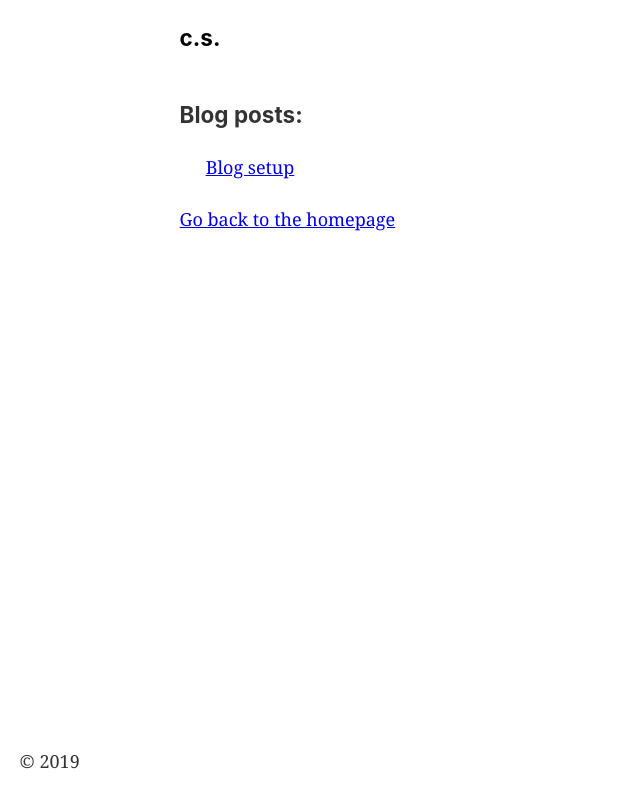
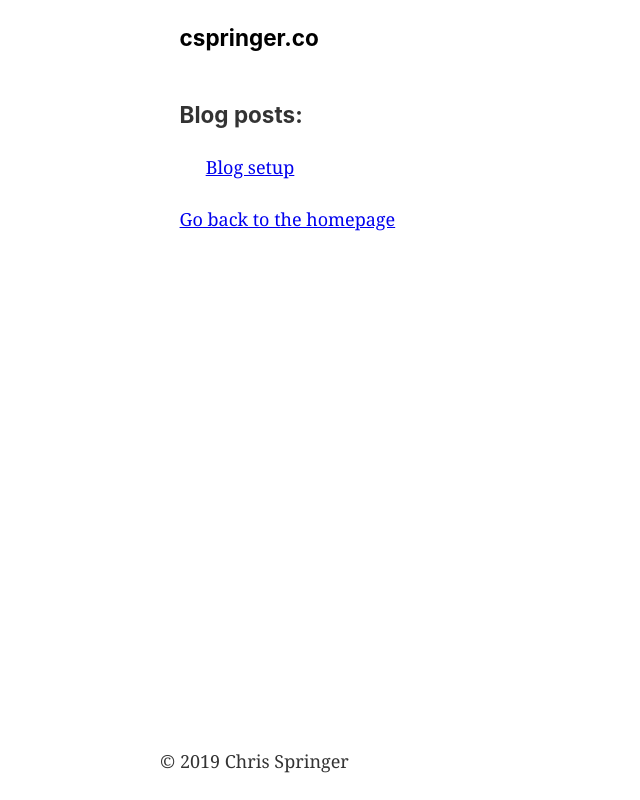
Before and after one commit to chrisaspringer/personal-gatsby, a Gatsby site: page /posts/ in a window 1280 px wide. Shown: the whole page, without its empty margins (0-640 px from the left). Built offline with nearby package versions, Linux system fonts and the light colour scheme; Gatsby itself is replaced by a stand-in of ours.

Commit message:
Update gatsby for deploy

```diff
--- a/gatsby-config.js
+++ b/gatsby-config.js
@@ -1,6 +1,6 @@
 module.exports = {
   siteMetadata: {
-    title: `c.s.`,
+    title: `cspringer.co`,
     description: `Chris Springer's personal site. Chris is a technologist living in the Washington D.C. area.`,
     author: `@chrisaspringer`,
   },
--- a/gatsby-node.js
+++ b/gatsby-node.js
@@ -9,7 +9,7 @@ const path = require(`path`)
 exports.createPages = ({ actions, graphql }) => {
   const { createPage } = actions
 
-  const blogPostTemplate = path.resolve(`src/templates/blogTemplate.js`)
+  const blogTemplate = path.resolve(`src/templates/blogTemplate.js`)
 
   return graphql(`
     {
@@ -34,7 +34,7 @@ exports.createPages = ({ actions, graphql }) => {
     return result.data.allMarkdownRemark.edges.forEach(({ node }) => {
       createPage({
         path: node.frontmatter.path,
-        component: blogPostTemplate,
+        component: blogTemplate,
         context: {}, // additional data can be passed via context
       })
     })
--- a/package.json
+++ b/package.json
@@ -5,7 +5,7 @@
   "version": "0.1.0",
   "author": "Chris Springer",
   "dependencies": {
-    "gatsby": "^2.4.3",
+    "gatsby": "^2.13.13",
     "gatsby-image": "^2.0.41",
     "gatsby-plugin-manifest": "^2.1.1",
     "gatsby-plugin-offline": "^2.1.0",
--- a/src/components/layout.js
+++ b/src/components/layout.js
@@ -40,12 +40,18 @@ const Layout = ({ children }) => (
               position: `fixed`,
               bottom: `0`,
               left: `0`,
-              margin: `0 auto`,
-              maxWidth: 960,
+              width: `100%`,
               padding: `1.45rem 1.0875rem`,
             }}
           >
-            © {new Date().getFullYear()}
+            <div
+              style={{
+                margin: `0 auto`,
+                maxWidth: 960,
+              }}
+            >
+              © {new Date().getFullYear()} Chris Springer
+            </div>
           </footer>
         </div>
       </>
```
Also changed, not shown: now.json (+9 -7 lines), 1 other file.
